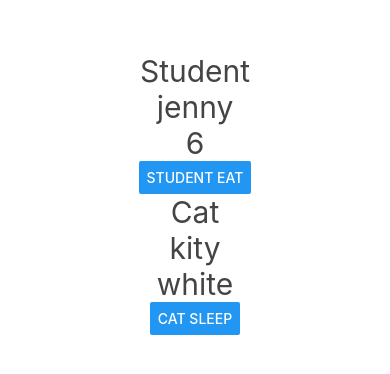
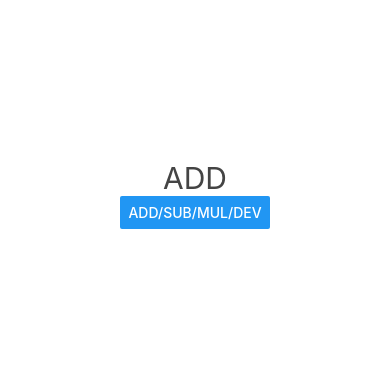
Before and after one commit to hasaranga99/react_native2, a React Native app: screen / in a window 390 px wide. Shown: the part 228-602 px from the top of the page. Built offline with nearby package versions, Linux system fonts and the light colour scheme.

Commit message:
class introduction

```diff
--- a/App.tsx
+++ b/App.tsx
@@ -6,46 +6,78 @@ import CustomLabel from './src/components/CustomLabel';
 
 function App(): React.JSX.Element {
 
-  var Student = {
-    name: 'jenny',
-    age: 6,
-    school: 'Abc School',
-    eat: function () {
-      console.log("Eating...")
-    },
-    play: function () {
-      console.log("Play some games...")
+  class Cal {
+    number1: number = 0;
+    number2: number = 0;
+    Add() {
+      console.log(this.number1 + this.number2)
+    }
+    Sub() {
+      console.log(this.number1 - this.number2)
     }
   }
 
+  function solve() {
+    var cal1 = new Cal();
+    cal1.number1 = 10;
+    cal1.number2 = 5;
+    cal1.Add();
+
+    var cal2 = new Cal();
+    cal1.number1 = 10;
+    cal1.number2 = 5;
+    cal1.Sub();
 
 
-  var Cat = {
-    name: 'kity',
-    color: 'white',
-    sleep: function () {
-      console.log("Purrrr.....");
-    }
   }
 
-  function makeStudentEat() {
-    Student.eat();
-  }
+  // var cal = {
+  //   number1: 0,
+  //   number2: 0,
+  //   add: function () {
+  //     console.log(this.number1 + this.number2)
+  //   },
+  //   sub: function () {
+  //     console.log(this.number1 - this.number2)
+  //   },
+  //   mul: function () {
+  //     console.log(this.number1 * this.number2)
+  //   },
+  //   dev: function () {
+  //     console.log(this.number1 / this.number2)
+  //   }
+  // }
 
-  function makeCatSleep() {
-    Cat.sleep();
-  }
+
+
+
+  // function adding() {
+  //   cal.number1 = 30;
+  //   cal.number2 = 50;
+  //   cal.add();
+  // }
+
+  // function subing() {
+  //   cal.number1 = 30;
+  //   cal.number2 = 50;
+  //   cal.sub();
+  // }
+  // function multi() {
+  //   cal.number1 = 30;
+  //   cal.number2 = 50;
+  //   cal.mul();
+  // }
+  // function devi() {
+  //   cal.number1 = 30;
+  //   cal.number2 = 50;
+  //   cal.dev();
+  // }
 
   return (
-    <View style={{ alignItems: 'center', flex: 1, backgroundColor: 'white', justifyContent: 'center' }}>
-      <Text style={{ fontSize: 30, color: '#444' }}>Student</Text>
-      <Text style={{ fontSize: 30, color: '#444' }}>{Student.name}</Text>
-      <Text style={{ fontSize: 30, color: '#444' }}>{Student.age}</Text>
-      <Button title='Student Eat' onPress={makeStudentEat} />
-      <Text style={{ fontSize: 30, color: '#444' }}>Cat</Text>
-      <Text style={{ fontSize: 30, color: '#444' }}>{Cat.name}</Text>
-      <Text style={{ fontSize: 30, color: '#444' }}>{Cat.color}</Text>
-      <Button title='Cat Sleep' onPress={makeCatSleep} />
+    <View style={{ alignItems: 'center', flex: 1, backgroundColor: 'white', justifyContent: 'center', display: 'flex' }}>
+      <Text style={{ fontSize: 30, color: '#444' }}>ADD</Text>
+
+      <Button title='Add/sub/mul/dev' onPress={solve} />
     </View>
   );
 
```
